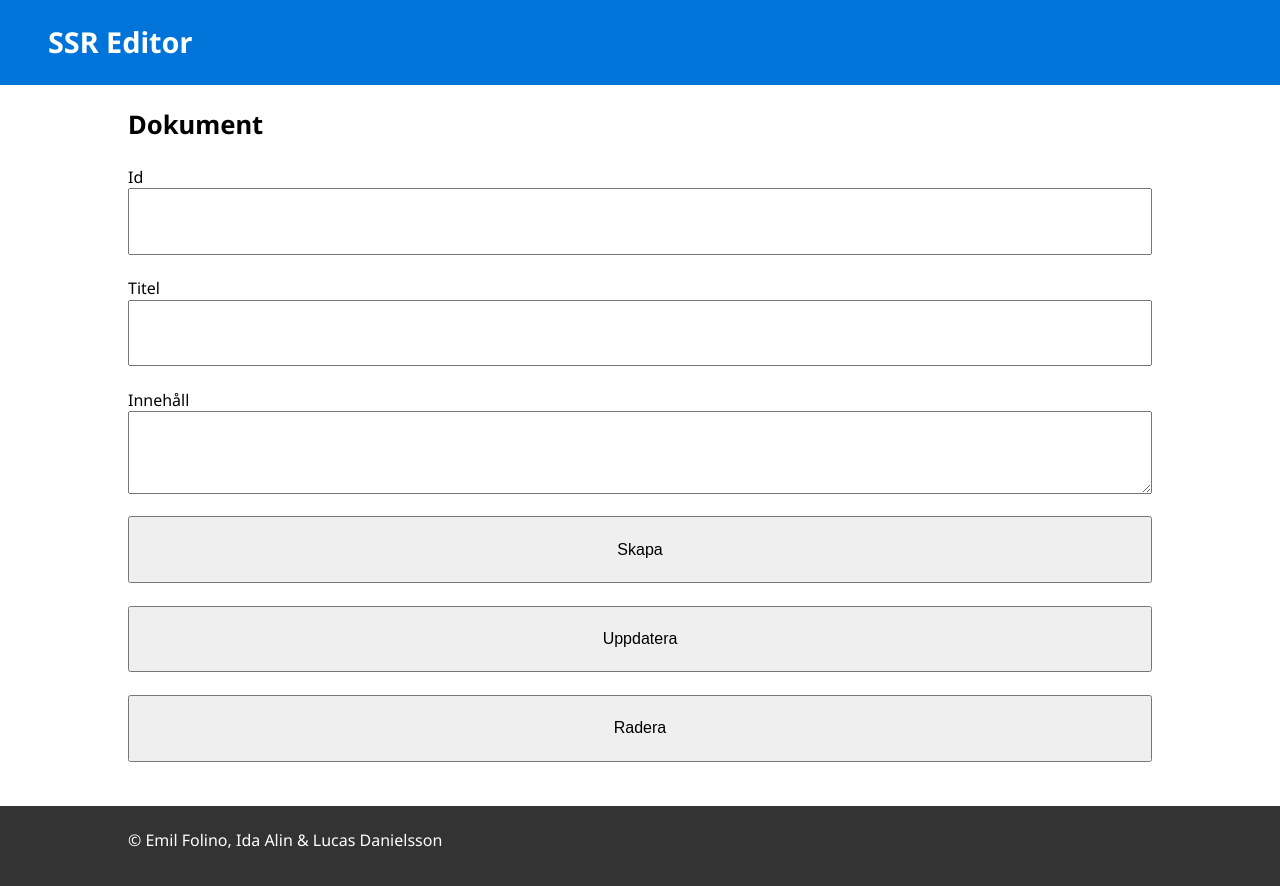
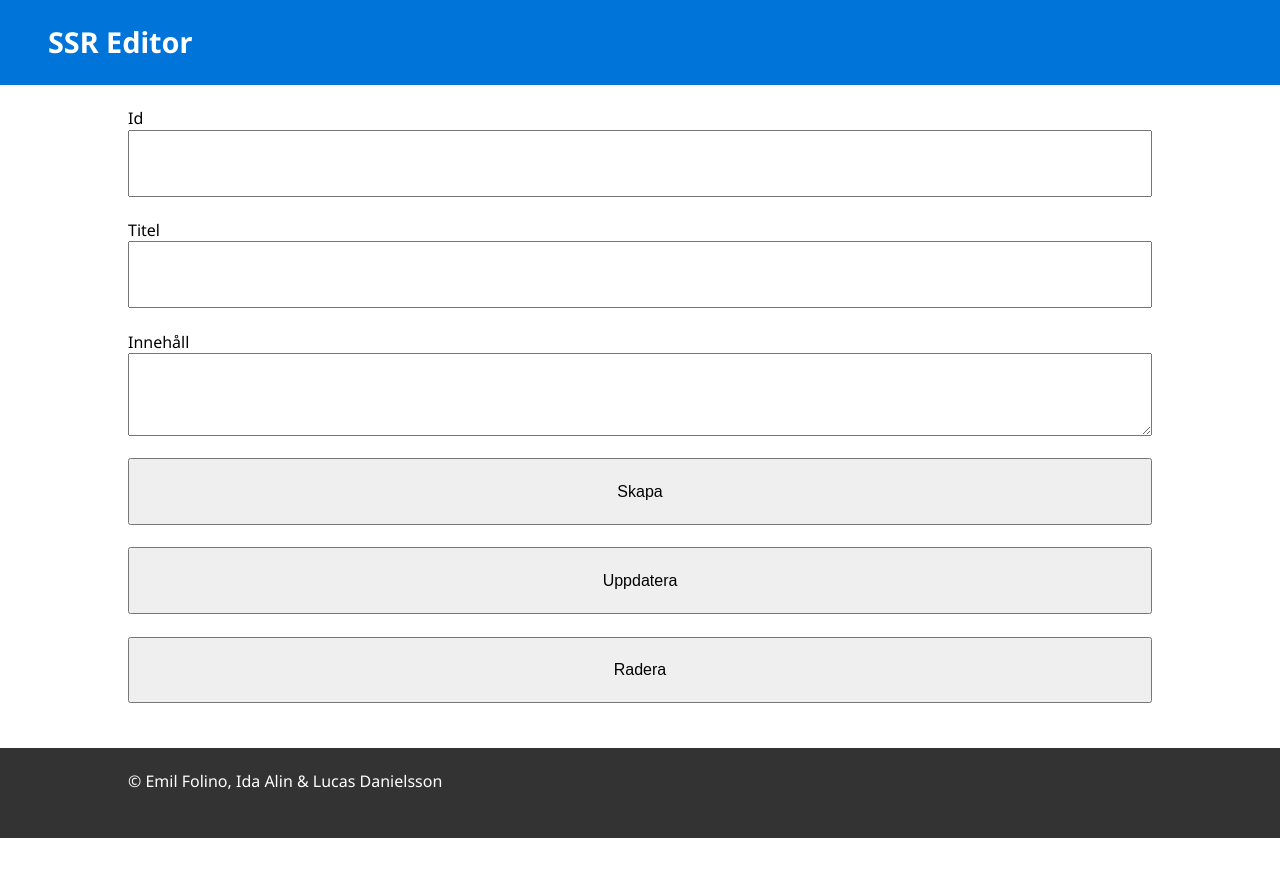
Before and after one commit to 7rip7ych/lucid-frontend, a React (Vite) app: page /1 in a window 1280 px wide. Shown: the top 886 px of the page. After the commit the page ends 838 px from the top, so only its background shows below. Built offline with nearby package versions, Linux system fonts and the light colour scheme; no server answers.

Commit message:
Remove heading

```diff
--- a/src/views/includes/Form.jsx
+++ b/src/views/includes/Form.jsx
@@ -61,7 +61,7 @@ function Form(props) {
 
     return (
         <>
-        <h2>Dokument</h2>
+
         <form onSubmit={handleSubmit} className="new-doc">
             <label htmlFor="id">Id</label>
             <input type="text" name="id" defaultValue={props.doc._id} readOnly/>
@@ -76,6 +76,7 @@ function Form(props) {
             <input type="submit" value="Uppdatera" />
             <input type="submit" value="Radera" />
         </form>
+
         </>
     );
 };
```
